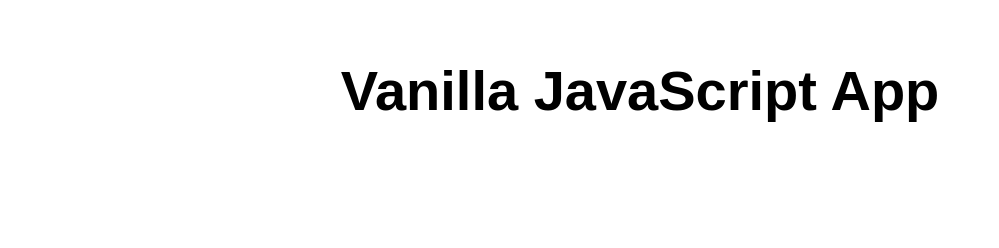
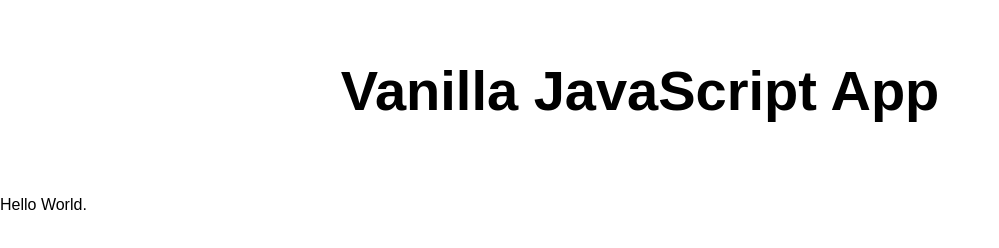
Before and after one commit to loscil412/loscil412staticsite, a plain HTML site: page index.html in a window 1280 px wide. Shown: the whole page, without its empty margins (0-999 px from the left). Drawn offline with Linux system fonts and the light colour scheme.

Commit message:
Update index.html

```diff
--- a/index.html
+++ b/index.html
@@ -12,6 +12,7 @@
   <main>
     <h1>Vanilla JavaScript App</h1>
   </main>
+  <p>Hello World.</p>
 </body>
 
 </html>
```
